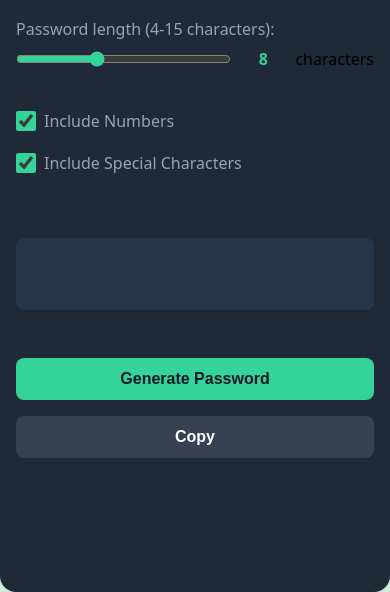
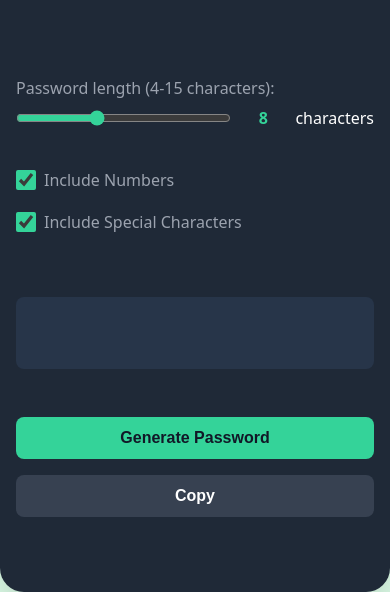
Before and after one commit to Jaibourven/Password-Generator, a website built with Vite: page index.html in a window 390 px wide. Shown: the part 252-844 px from the top of the page. Built offline with nearby package versions, Linux system fonts and the light colour scheme.

Commit message:
Update index.css
updated text color;
improved mobile responsiveness

```diff
--- a/index.css
+++ b/index.css
@@ -3,7 +3,7 @@
   --color-accent: #34D399;
   --color-password-bg: #273549;
   --color-password-hover: #2C3B52;
-  --color-text: #D1D5DB;
+  --color-text: white;
   --color-label: #9CA3AF;
 }
 
@@ -24,12 +24,12 @@ body {
 
 .container {
   width: 100%;
-  max-width: 42rem; /* Match your card width */
-  margin: 0 auto; /* This does the magic */
+  max-width: 42rem;
   padding: 2rem;
   flex: 1;
   display: flex;
   flex-direction: column;
+  justify-content: center;
 }
 
 .card {
@@ -38,7 +38,9 @@ body {
   padding: 3rem;
   width: 100%;
   box-shadow: 0 25px 50px -12px rgba(0, 0, 0, 0.25);
-  /* Remove margin:auto from here - let container handle it */
+  color: var(--color-text);
+  margin: auto;
+
 }
 
 .title {
@@ -57,8 +59,8 @@ body {
 
 .control-group {
   margin-bottom: 1rem;
-  //padding: 20px 0;
-  margin-top: 5rem
+
+  margin-top: 5rem;
 }
 
 .control-group label {
@@ -183,11 +185,25 @@ h1, p{
 @media (max-width: 768px) {
   .card {
     padding: 2rem;
-    border-radius: 1rem;
+    margin-top: auto;
+    margin-bottom: auto;
   }
+
+   body {
+    display: flex;
+    flex-direction: column;
+    min-height: 100vh;
+  }
+
+  /* ===== Prevent Horizontal Overflow ===== */
+html, body {
+  overflow-x: hidden;
+  width: 100%;
+}
 
   .title {
     font-size: 2rem;
+
   }
 
   .button-group {
```
